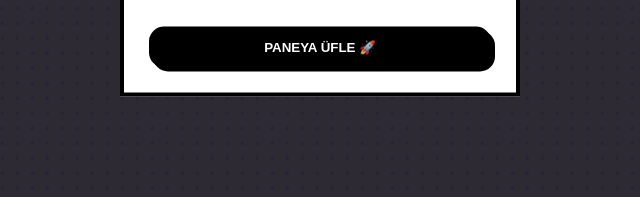
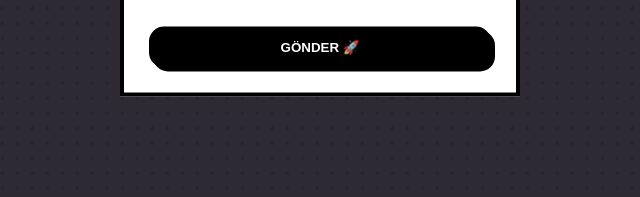
Before and after one commit to nursedefyildiz/glow-project, a website: page notlar.html in a window 1280 px wide. Both pictures are taken after a click on the button "📌 NOT BIRAK". Shown: the part 474-671 px from the top of the page, 320-960 px from the left. Drawn offline with Linux system fonts and the light colour scheme.

Commit message:
Update notlar.html

```diff
--- a/notlar.html
+++ b/notlar.html
@@ -129,7 +129,7 @@
                     <option value="Yeşil">Yeşil</option>
                 </select>
             </div>
-            <button type="submit" class="nav-btn" style="width: 100%; margin-top: 15px; background: #000; color: #fff !important;">PANEYA ÜFLE 🚀</button>
+            <button type="submit" class="nav-btn" style="width: 100%; margin-top: 15px; background: #000; color: #fff !important;">GÖNDER 🚀</button>
         </form>
     </div>
 
```
